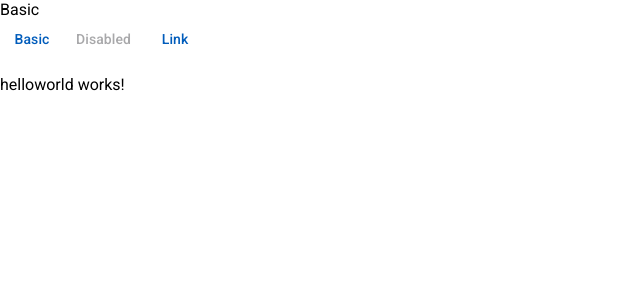
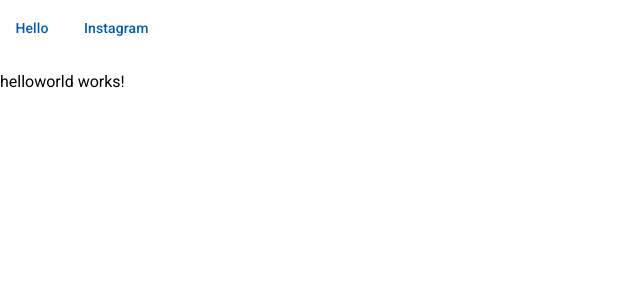
Before and after one commit to JakubCzuba/Task, an Angular app: page / in a window 1280 px wide. Shown: the top 300 px of the page, without its empty margins (0-640 px from the left). Built offline with nearby package versions, Linux system fonts and the light colour scheme.

Commit message:
change buttons

```diff
--- a/src/app/components/welcomebutton/welcomebutton.component.html
+++ b/src/app/components/welcomebutton/welcomebutton.component.html
@@ -1,8 +1,6 @@
 <section>
-    <div class="example-label">Basic</div>
     <div class="example-button-row">
-      <button mat-button>Basic</button>
-      <button mat-button disabled>Disabled</button>
-      <a mat-button href="https://www.google.com/" target="_blank">Link</a>
+      <button mat-button>Hello</button>
+      <a mat-button href="https://www.instagram.com/jakub.czuba.it/" target="_blank">Instagram</a>
     </div>
   </section>
--- a/src/app/components/welcomebutton/welcomebutton.component.scss
+++ b/src/app/components/welcomebutton/welcomebutton.component.scss
@@ -0,0 +1,31 @@
+section {
+    display: table;
+  }
+
+  .example-label {
+    display: table-cell;
+    font-size: 14px;
+    margin-left: 8px;
+    min-width: 120px;
+  }
+
+  .example-button-row {
+    display: table-cell;
+    max-width: 600px;
+  }
+
+  .example-button-row .mat-mdc-button-base {
+    margin: 8px 8px 8px 0;
+  }
+
+  .example-flex-container {
+    display: flex;
+    justify-content: space-between;
+    flex-wrap: wrap;
+  }
+
+  .example-button-container {
+    display: flex;
+    justify-content: center;
+    width: 120px;
+  }
```
